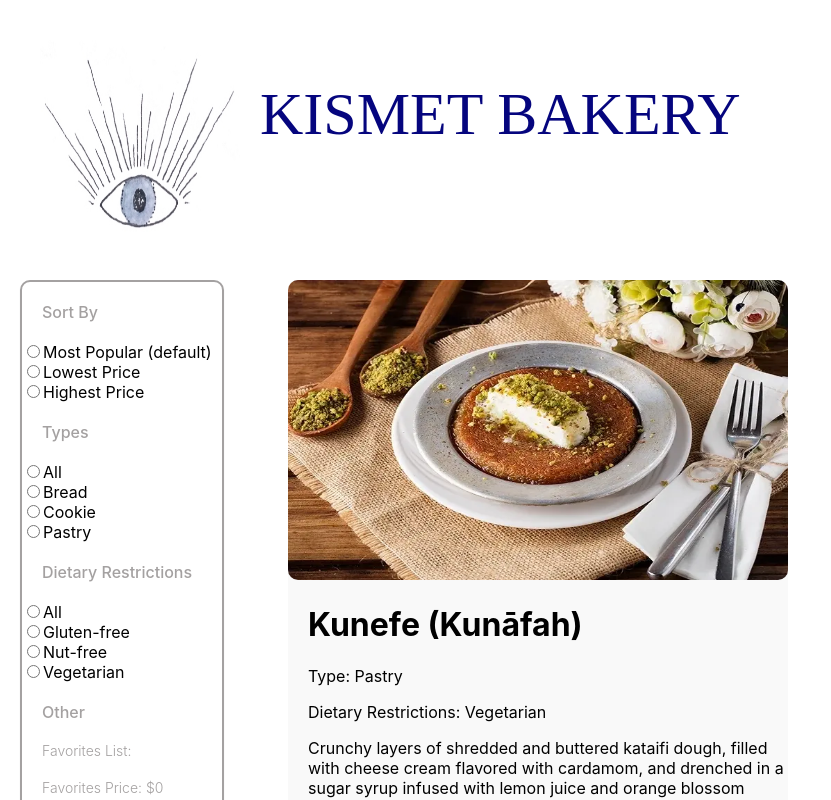
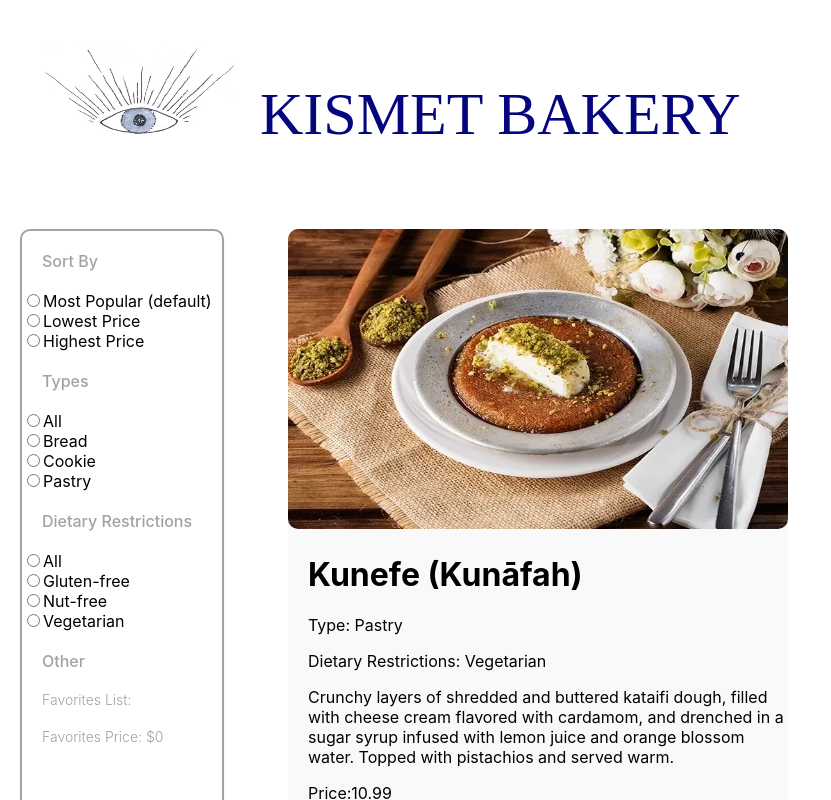
Before and after one commit to tiredkitty147/development, a React (Create React App) app: page / in a window 1280 px wide. Shown: the top 800 px of the page, without its empty margins (0-831 px from the left). Built offline with nearby package versions, Linux system fonts and the light colour scheme; the HTML template or start-up script is replaced by a standard one.

Commit message:
Update App.css

```diff
--- a/src/App.css
+++ b/src/App.css
@@ -24,7 +24,7 @@
 
 .logo-name img{
   width:200px;
-  height: 200px;
+  height: 100px;
 }
 
 .logo-name h1{
```
